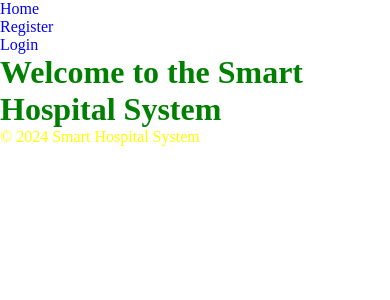
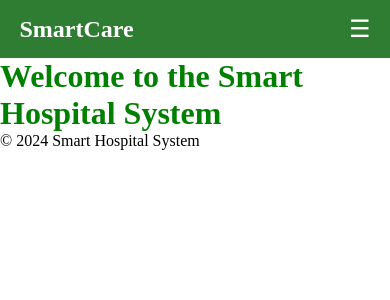
Before and after one commit to abd232/Smart-Hospital-System, a Django app: page / in a window 390 px wide. Shown: the top 300 px of the page. Run offline with Django 3.2, Linux system fonts and the light colour scheme.

Commit message:
Initalize base header and footer

```diff
--- a/smart_hospital_system_app/static/css/base.css
+++ b/smart_hospital_system_app/static/css/base.css
@@ -1,13 +1,112 @@
 * {
-    margin: 0;
-    padding: 0;
+  margin: 0;
+  padding: 0;
 }
 
-a {
-    text-decoration: none;
-    color: blue;
+.header {
+  background: #2e7d32;
+  color: white;
+  padding: 15px 0;
+  position: sticky;
+  top: 0;
+  z-index: 1000;
 }
 
-footer p  {
-    color: yellow;
+/* Container */
+.container {
+  width: 90%;
+  margin: auto;
+  display: flex;
+  justify-content: space-between;
+  align-items: center;
 }
+
+/* Logo */
+.logo h2 {
+  font-weight: bold;
+}
+
+/* Nav */
+.nav ul {
+  list-style: none;
+  display: flex;
+  gap: 20px;
+}
+
+.nav a {
+  color: white;
+  text-decoration: none;
+  font-size: 16px;
+  transition: 0.3s;
+}
+
+.nav a:hover {
+  color: #ffc107;
+}
+
+/* Dropdown */
+.dropdown {
+  position: relative;
+}
+
+.dropdown-menu {
+  display: none;
+  position: absolute;
+  background: white;
+  color: black;
+  top: 30px;
+  left: 0;
+  min-width: 150px;
+  border-radius: 5px;
+  overflow: hidden;
+}
+
+.dropdown-menu li {
+  padding: 10px;
+}
+
+.dropdown-menu li a {
+  color: black;
+}
+
+.dropdown-menu li:hover {
+  background: #f2f2f2;
+}
+
+/* Show dropdown on hover */
+.dropdown:hover .dropdown-menu {
+  display: block;
+}
+
+/* Mobile Menu */
+.menu-toggle {
+  display: none;
+  font-size: 24px;
+  cursor: pointer;
+}
+
+/* Responsive */
+@media (max-width: 768px) {
+  .nav {
+    display: none;
+    position: absolute;
+    background: #2e7d32;
+    top: 60px;
+    left: 0;
+    width: 100%;
+  }
+
+  .nav ul {
+    flex-direction: column;
+    text-align: center;
+    padding: 20px 0;
+  }
+
+  .menu-toggle {
+    display: block;
+  }
+
+  .nav.active {
+    display: block;
+  }
+}
--- a/smart_hospital_system_app/templates/base.html
+++ b/smart_hospital_system_app/templates/base.html
@@ -9,14 +9,35 @@
     {% block extra_css %} {% endblock %}
   </head>
   <body>
-    <header>
-      <nav>
-        <ul>
-          <li><a href="{% url 'index' %}">Home</a></li>
-          <li><a href="{% url 'register' %}">Register</a></li>
-          <li><a href="{% url 'login' %}">Login</a></li>
-        </ul>
-      </nav>
+    <header class="header">
+      <div class="container">
+        <!-- Logo -->
+        <div class="logo">
+          <h2>SmartCare</h2>
+        </div>
+
+        <!-- Navigation -->
+        <nav class="nav" id="navMenu">
+          <ul>
+            <li><a href="#">Home</a></li>
+            <li><a href="#">Departments</a></li>
+            <li><a href="#">Doctors</a></li>
+            <li><a href="#">AI Assistant</a></li>
+
+            <!-- Dropdown -->
+            <li class="dropdown">
+              <a href="#">Account ▾</a>
+              <ul class="dropdown-menu">
+                <li><a href="#">Login</a></li>
+                <li><a href="#">Register</a></li>
+              </ul>
+            </li>
+          </ul>
+        </nav>
+
+        <!-- Mobile Menu Button -->
+        <div class="menu-toggle" id="menuToggle">☰</div>
+      </div>
     </header>
 
     {% block content %} {% endblock %}
@@ -26,6 +47,6 @@
     </footer>
   </body>
   {% load static %}
-    <script src="{% static 'js/base.js' %}"></script>
+  <script src="{% static 'js/base.js' %}"></script>
   {% block extra_js %} {% endblock %}
 </html>
```
